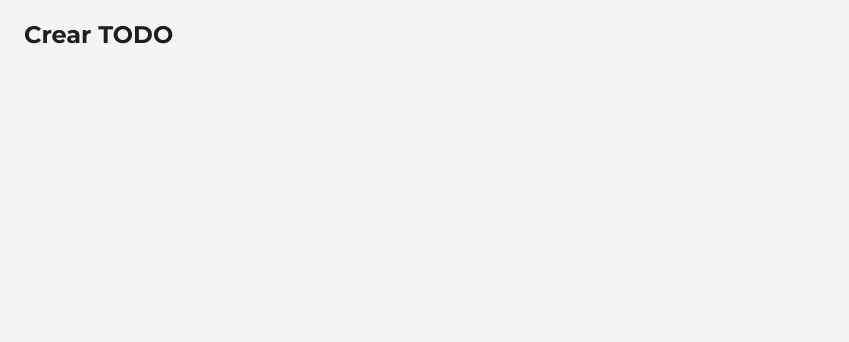
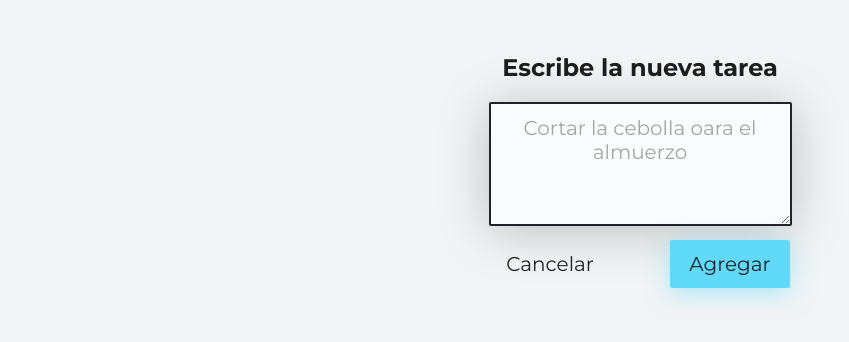
Before and after one commit to klich1984/todos-app-platzi-react-router, a React (Create React App) app: page /#/new in a window 1280 px wide. Shown: the top 342 px of the page, without its empty margins (0-849 px from the left). Built offline with nearby package versions, Linux system fonts and the light colour scheme.

Commit message:
refactor(App): :gear: portalModal change by navigation

```diff
--- a/src/components/CreateTodoButton/index.js
+++ b/src/components/CreateTodoButton/index.js
@@ -1,15 +1,11 @@
 import React from 'react';
 import './CreateTodoButton.css';
 
-function CreateTodoButton(props) {
-  const onClickButton = () => {
-    props.setOpenModal(prevState => !prevState);
-  };
-
+function CreateTodoButton({ onClick }) {
   return (
     <button
       className="CreateTodoButton"
-      onClick={onClickButton}
+      onClick={onClick}
     >
       +
     </button>
--- a/src/components/TodoForm/TodoForm.css
+++ b/src/components/TodoForm/TodoForm.css
@@ -1,7 +1,7 @@
 form {
   width: 90%;
   max-width: 300px;
-  background-color: #fff;
+  margin: auto;
   padding: 33px 40px;
   display: flex;
   justify-content: center;
--- a/src/components/TodoForm/index.js
+++ b/src/components/TodoForm/index.js
@@ -1,24 +1,26 @@
 import React from 'react';
+import { useNavigate } from 'react-router-dom';
 import './TodoForm.css';
 
-function TodoForm({ addTodo, setOpenModal }) {
+function TodoForm({ title, buttonEvent, subEvent }) {
+  const navigate = useNavigate()
   const [newTodoValue, setNewTodoValue] = React.useState('');
 
   const onChange = (event) => {
     setNewTodoValue(event.target.value);
   };
   const onCancel = () => {
-    setOpenModal(false);
+    navigate('/')
   };
   const onSubmit = (event) => {
     event.preventDefault();
-    addTodo(newTodoValue);
-    setOpenModal(false);
+    subEvent(newTodoValue);
+    navigate('/')
   };
 
   return (
     <form onSubmit={onSubmit}>
-      <label>Escribe tu nuevo TODO</label>
+      <h2>{title}</h2>
       <textarea
         value={newTodoValue}
         onChange={onChange}
@@ -36,7 +38,7 @@ function TodoForm({ addTodo, setOpenModal }) {
           type="submit"
           className="TodoForm-button TodoForm-button--add"
         >
-          Añadir
+          {buttonEvent}
         </button>
       </div>
     </form>
--- a/src/pages/edit/EditTodoPage.js
+++ b/src/pages/edit/EditTodoPage.js
@@ -1,7 +1,14 @@
 import React from 'react'
+import { TodoForm } from '../../components/TodoForm'
 
 const EditTodoPage = () => {
-  return <h2>Edit TODO</h2>
+    return <>
+    <TodoForm
+      title='Edita la tarea'
+      buttonEvent='Editar'
+      subEvent={() => console.log('Editar Todo')}
+    />
+  </>
 }
 
 export default EditTodoPage
--- a/src/pages/home/HomeTodoPage.js
+++ b/src/pages/home/HomeTodoPage.js
@@ -1,4 +1,6 @@
 import React from 'react'
+import { useNavigate } from 'react-router-dom'
+
 import { useTodos } from '../../hooks/useTodos'
 import { TodoHeader } from '../../components/TodoHeader'
 import { TodoCounter } from '../../components/TodoCounter'
@@ -8,12 +10,11 @@ import { TodoItem } from '../../components/TodoItem'
 import { TodosError } from '../../components/TodosError'
 import { TodosLoading } from '../../components/TodosLoading'
 import { EmptyTodos } from '../../components/EmptyTodos'
-import { TodoForm } from '../../components/TodoForm'
 import { CreateTodoButton } from '../../components/CreateTodoButton'
-import { Modal } from '../../components/Modal'
 import { ChangeAlert } from '../../components/ChangeAlert'
 
 function HomeTodoPage() {
+  const navigate = useNavigate()
   const { state, stateUpdaters } = useTodos()
 
   const {
@@ -22,13 +23,10 @@ function HomeTodoPage() {
     searchedTodos,
     totalTodos,
     completedTodos,
-    openModal,
     searchValue,
   } = state
 
   const {
-    setOpenModal,
-    addTodo,
     completeTodo,
     deleteTodo,
     setSearchValue,
@@ -60,18 +58,12 @@ function HomeTodoPage() {
             completed={todo.completed}
             onComplete={() => completeTodo(todo.id)}
             onDelete={() => deleteTodo(todo.id)}
-            onEdit={() => console.log('Editar TODO')}
+            onEdit={() => navigate(`/edit/${todo.id}`)}
           />
         )}
       </TodoList>
 
-      {!!openModal && (
-        <Modal>
-          <TodoForm addTodo={addTodo} setOpenModal={setOpenModal} />
-        </Modal>
-      )}
-
-      <CreateTodoButton setOpenModal={setOpenModal} />
+      <CreateTodoButton onClick={() => navigate('/new')} />
 
       <ChangeAlert sincronize={sincronizeTodos} />
     </React.Fragment>
--- a/src/pages/new/NewTodoPage.js
+++ b/src/pages/new/NewTodoPage.js
@@ -1,7 +1,14 @@
 import React from 'react'
+import { TodoForm } from '../../components/TodoForm'
 
 const NewTodoPage = () => {
-  return <h2>Crear TODO</h2>
+  return <>
+    <TodoForm
+      title='Escribe la nueva tarea'
+      buttonEvent='Agregar'
+      subEvent={() => console.log('Agregar todo')}
+    />
+  </>
 }
 
 export default NewTodoPage
```
